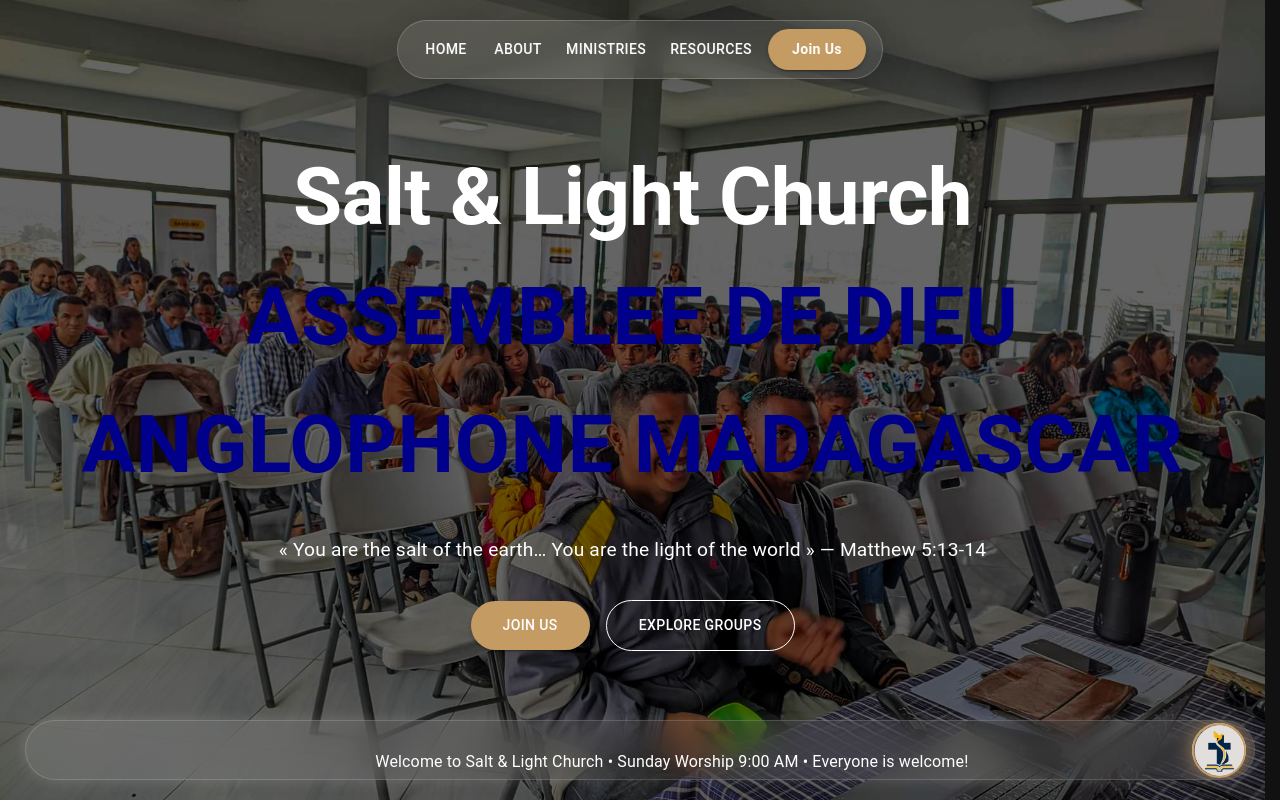
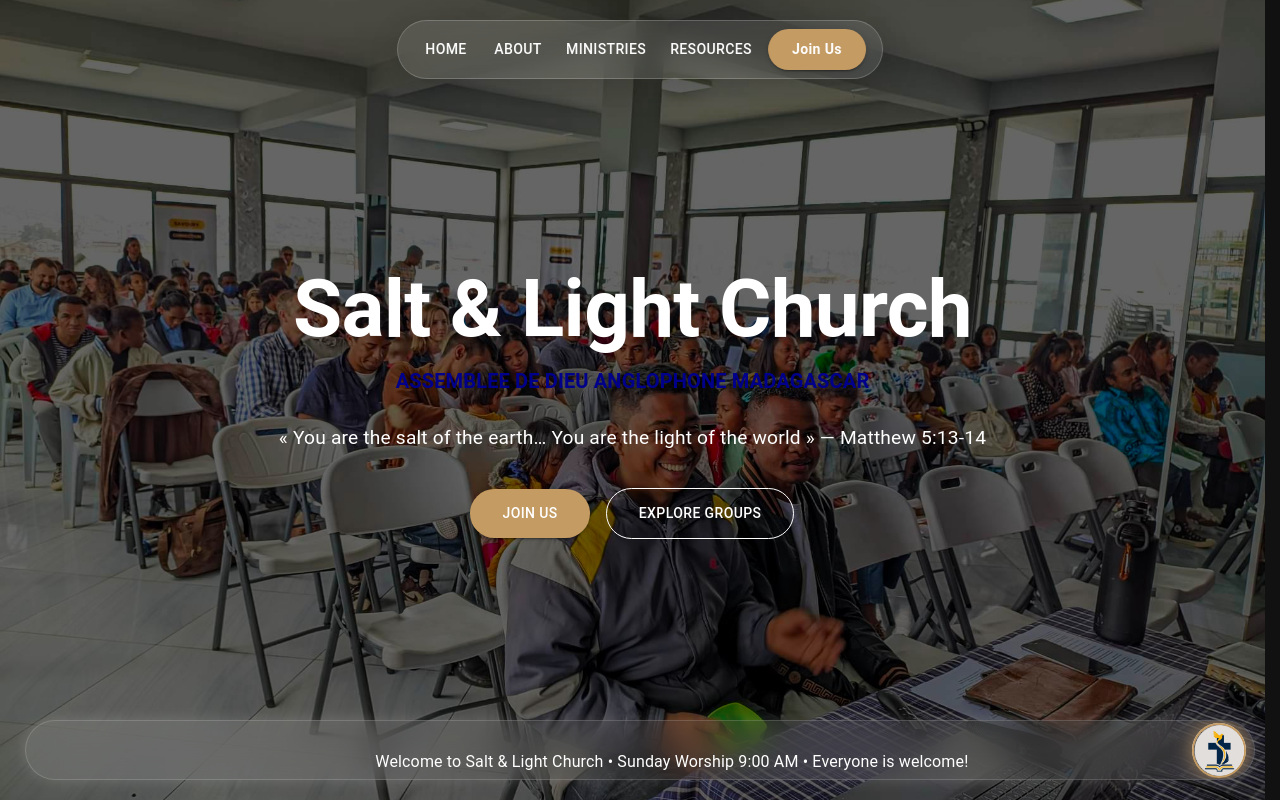
Before and after one commit to JayRostorfer/Salt-LightChurch, a Next.js app: page / in a window 1280 px wide. Shown: the top 800 px of the page. Built offline with nearby package versions, Linux system fonts and the light colour scheme.

Commit message:
Update HeroSection.js

```diff
--- a/src/components/home/HeroSection.js
+++ b/src/components/home/HeroSection.js
@@ -63,10 +63,6 @@
             fontWeight: "bold",
             color: "darkblue",
             mb: 3,
-            fontSize: {
-              xs: "3rem",
-              md: "5rem"
-            }
           }}
         >
           ASSEMBLEE DE DIEU ANGLOPHONE MADAGASCAR
```
